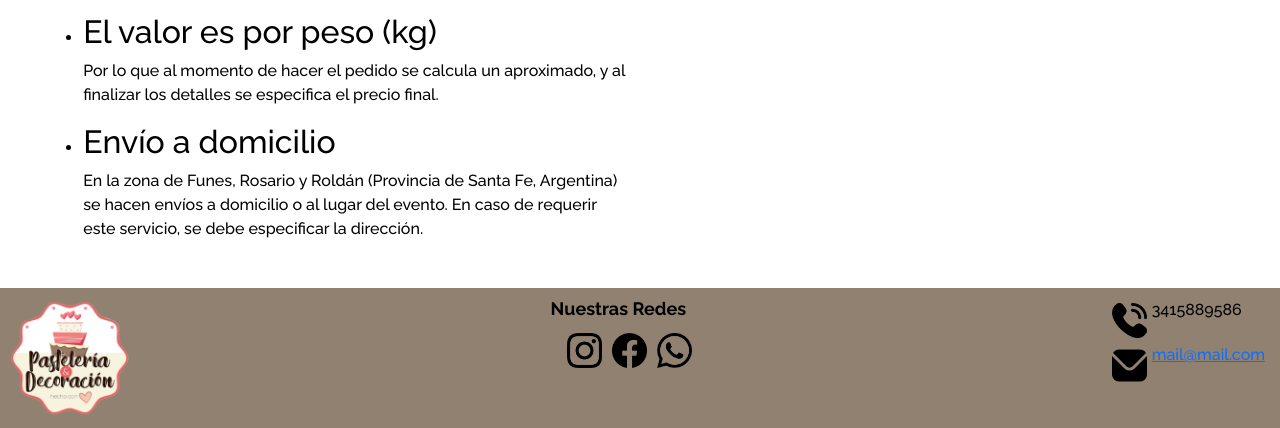
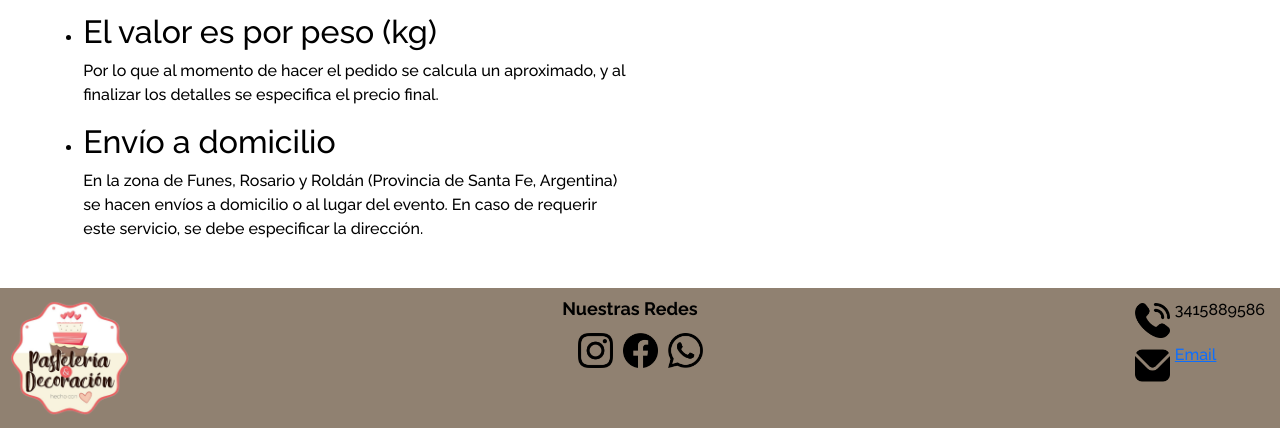
Before and after one commit to LuzBassetti/EntregaFinalDisenioWeb-Bassetti, a plain HTML site: page pages/comohacerpedido.html in a window 1280 px wide. Shown: the part 1050-1478 px from the top of the page. Drawn offline with nearby package versions, Linux system fonts and the light colour scheme.

Commit message:
ultimos detalles

```diff
--- a/pages/comohacerpedido.html
+++ b/pages/comohacerpedido.html
@@ -182,7 +182,7 @@
             </div>
             <div class="mail">
                 <a href="mailto:giovanonsilvinamariel@gmail.com"><img src="../img/envelope.png" alt="Email"></a>
-                <a href="mailto:giovanonsilvinamariel@gmail.com">mail@mail.com</a>
+                <a href="mailto:giovanonsilvinamariel@gmail.com">Email</a>
             </div>
         </section>
 
```
Also changed, not shown: pages/contacto.html (+1 -1 lines), pages/historia.html (+1 -1 lines), pages/productos.html (+1 -1 lines).
